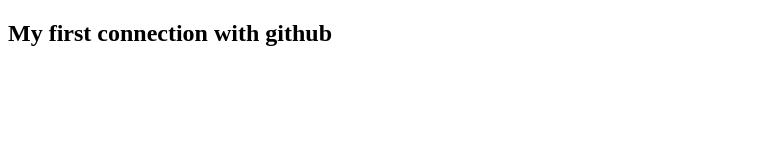
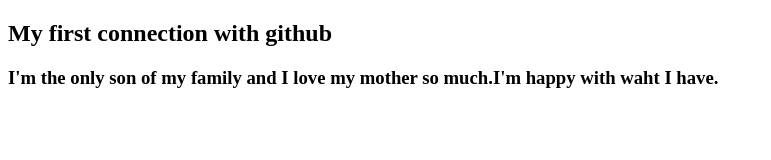
Before and after one commit to SAADAT619/Website-project, a plain HTML site: page index.html in a window 1280 px wide. Shown: the whole page, without its empty margins (0-771 px from the left). Drawn offline with Linux system fonts and the light colour scheme.

Commit message:
learned happily about github connection

```diff
--- a/index.html
+++ b/index.html
@@ -7,5 +7,6 @@
 </head>
 <body>
     <h2>My first connection with github</h2>
+    <h3>I'm the only son of my family and I love my mother so much.I'm happy with waht I have.</h3>
 </body>
 </html>
```
